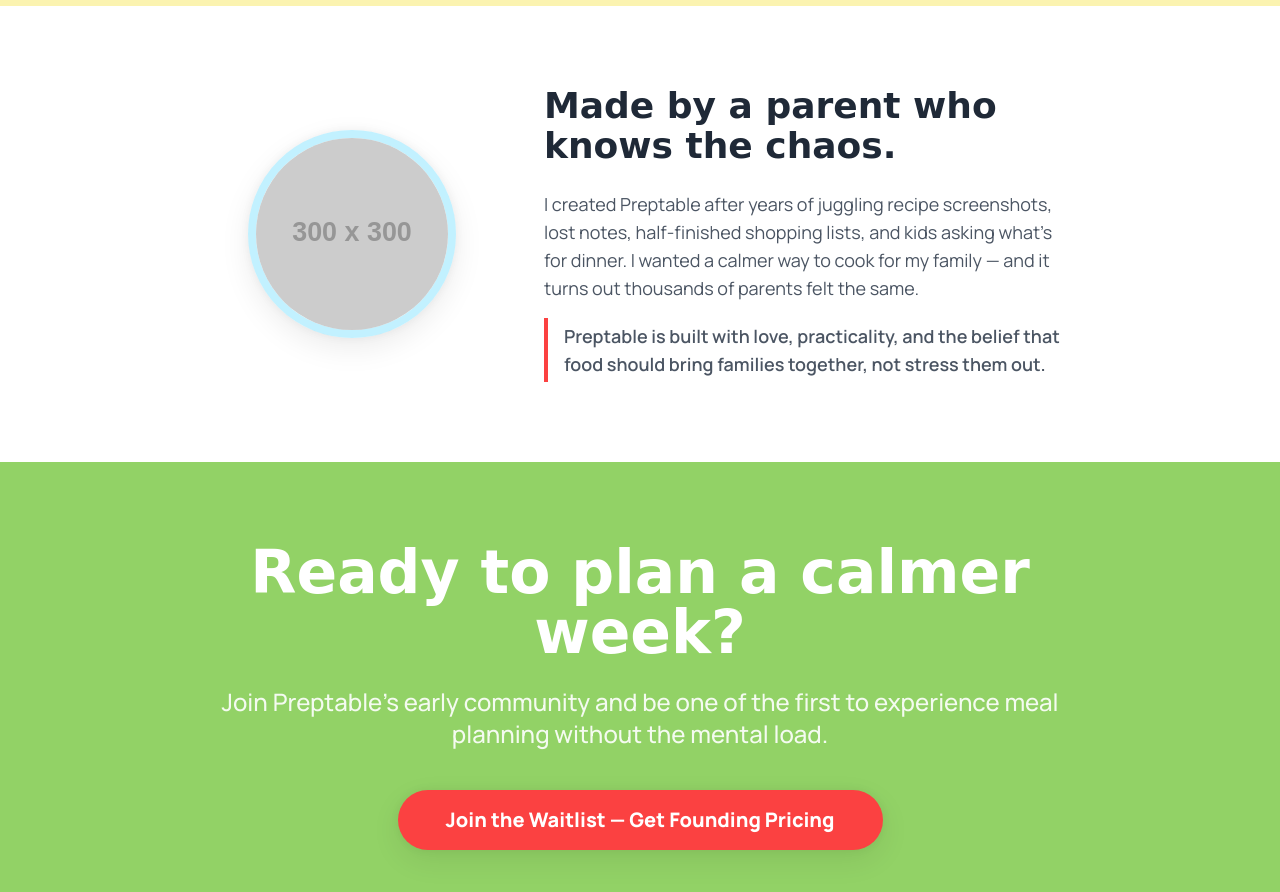
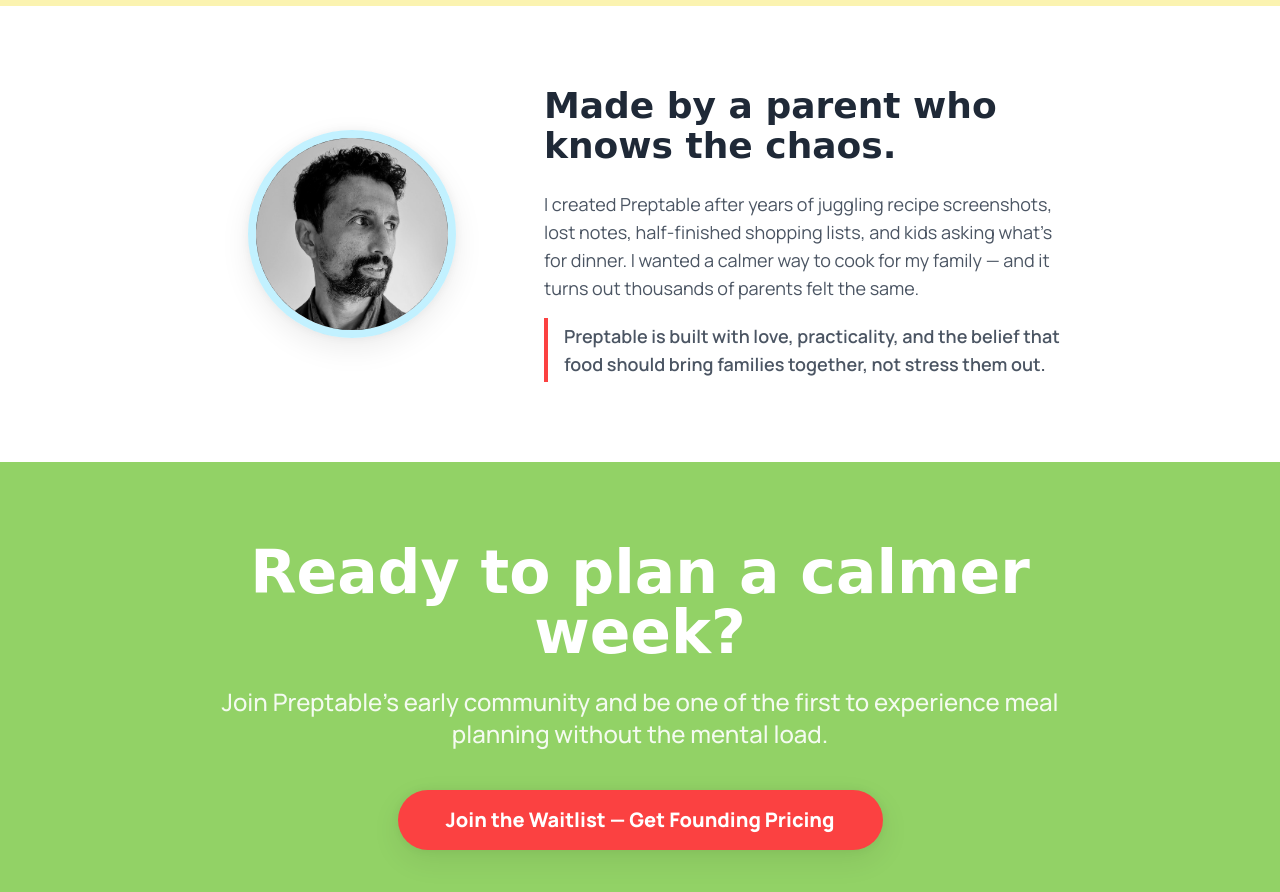
Before and after one commit to AryVidot/preptable, a plain HTML site: page index.html in a window 1280 px wide. Shown: the part 4720-5612 px from the top of the page. Drawn offline with nearby package versions, Linux system fonts and the light colour scheme; placeholder pictures from the web are drawn by us; a web font is replaced by a local one.

Commit message:
profile image added

```diff
--- a/index.html
+++ b/index.html
@@ -829,7 +829,7 @@
           <div class="md:w-1/3 flex-shrink-0 mb-8 md:mb-0">
             <!-- Placeholder Founder Photo (Use a friendly, warm style) -->
             <img
-              src="https://placehold.co/300x300/85E3FF/1a202c?text=Founder+Photo"
+              src="./assets/profile-img.jpg"
               alt="Preptable Founder"
               class="w-52 h-52 object-cover rounded-full mx-auto soft-shadow border-8 border-blueberry-blue/50"
             />
```
Also changed, not shown: assets/profile-img.jpg (added).
